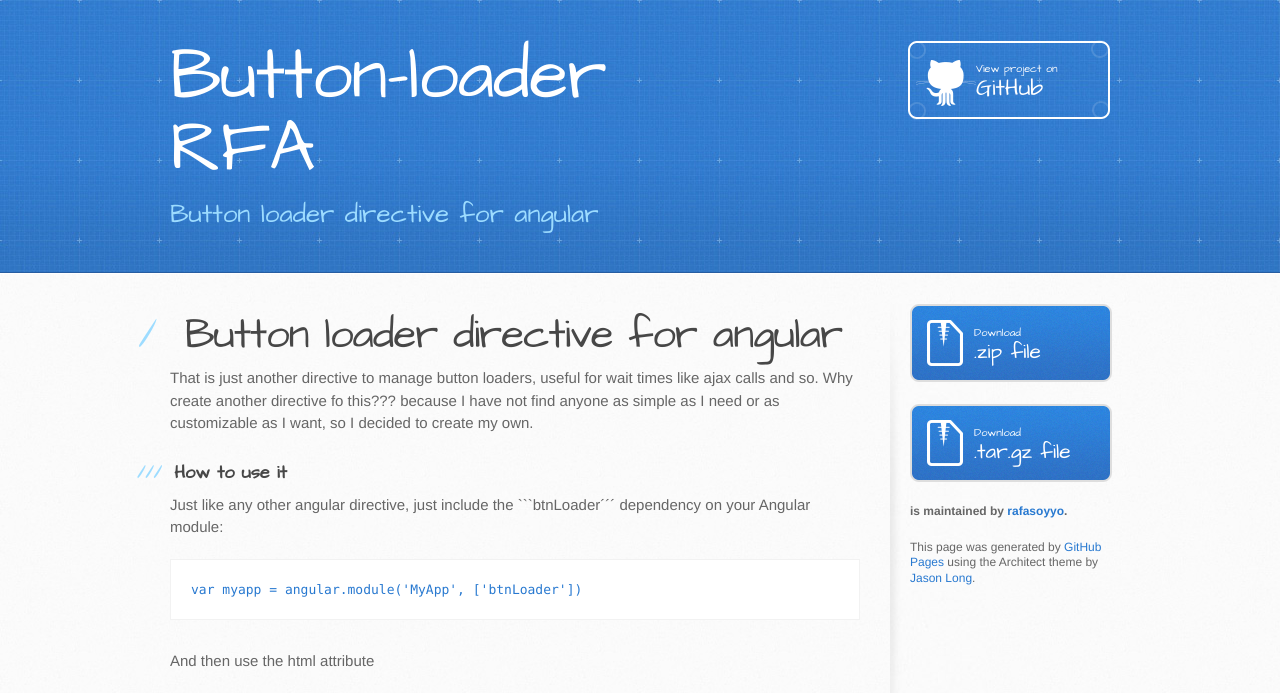
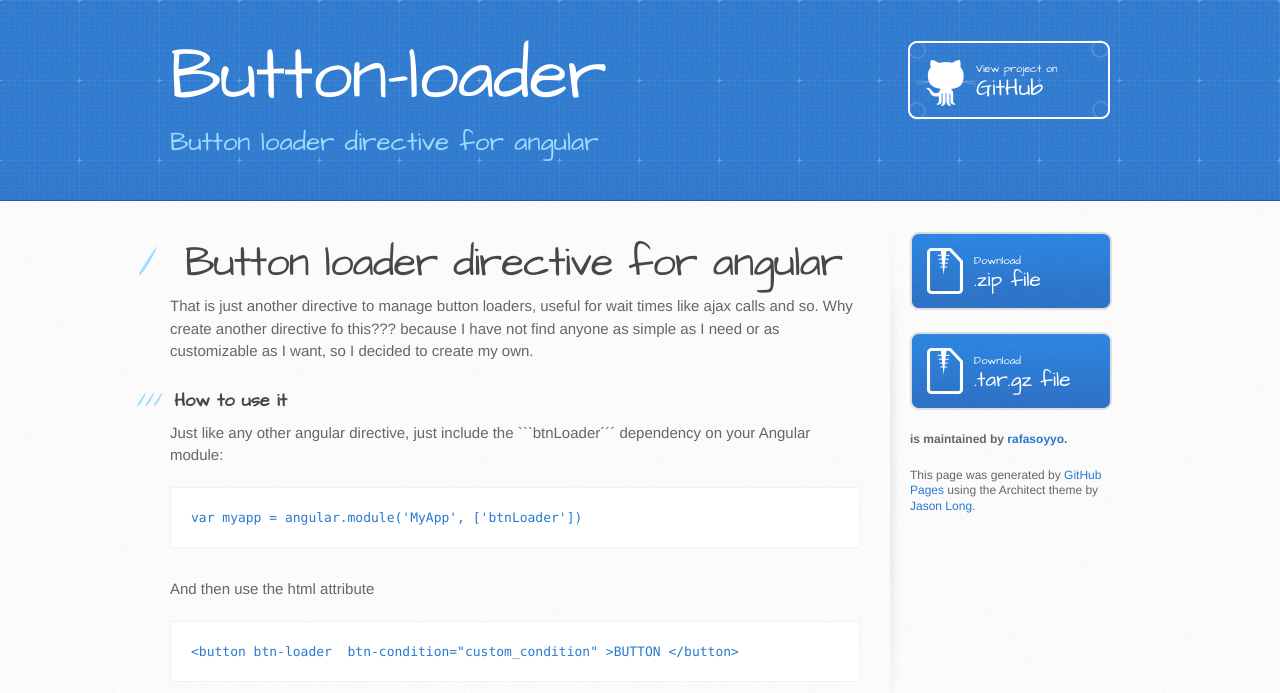
Before and after one commit to rafasoyyo/Button-Loader, a website: page index.html in a window 1280 px wide. Shown: the top 693 px of the page. Drawn offline with Linux system fonts and the light colour scheme.

```diff
--- a/index.html
+++ b/index.html
@@ -19,7 +19,7 @@
   <body>
     <header>
       <div class="inner">
-        <h1>Button-loader RFA</h1>
+        <h1>Button-loader</h1>
         <h2>Button loader directive for angular</h2>
         <a href="https://github.com/rafasoyyo/Button-Loader" class="button"><small>View project on</small> GitHub</a>
       </div>
```
